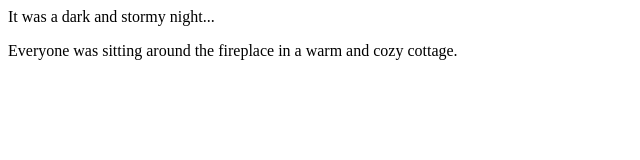
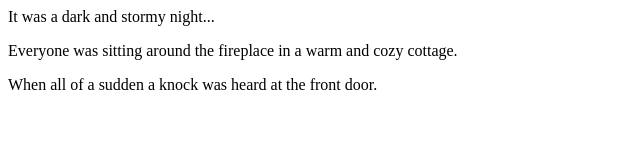
Before and after one commit to AnthonySeibert/fireside-story, a plain HTML site: page index.html in a window 1280 px wide. Shown: the whole page, without its empty margins (0-640 px from the left). Drawn offline with Linux system fonts and the light colour scheme.

Commit message:
added third line of story

```diff
--- a/index.html
+++ b/index.html
@@ -2,5 +2,6 @@
   <body>
     <p>It was a dark and stormy night...</p>
     <p>Everyone was sitting around the fireplace in a warm and cozy cottage.</p>
+    <p>When all of a sudden a knock was heard at the front door.</p>
   </body>
 </html>
```
